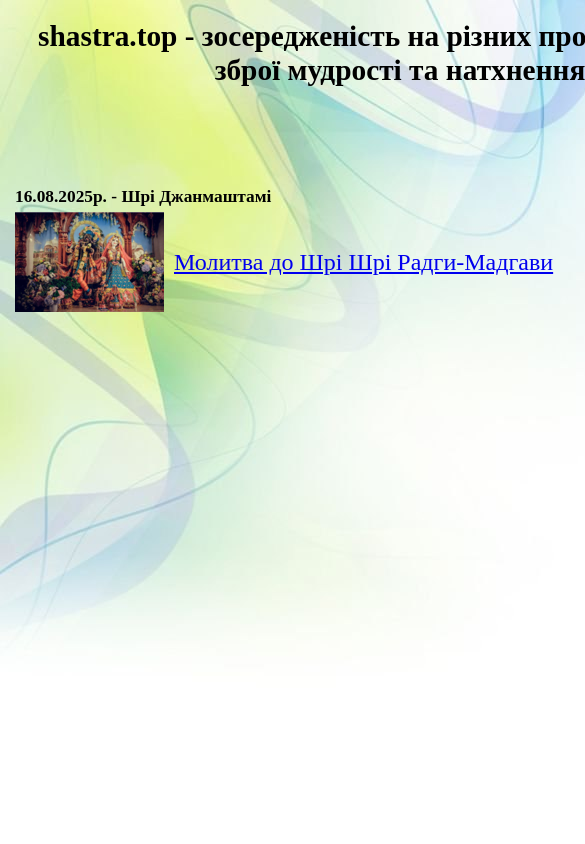
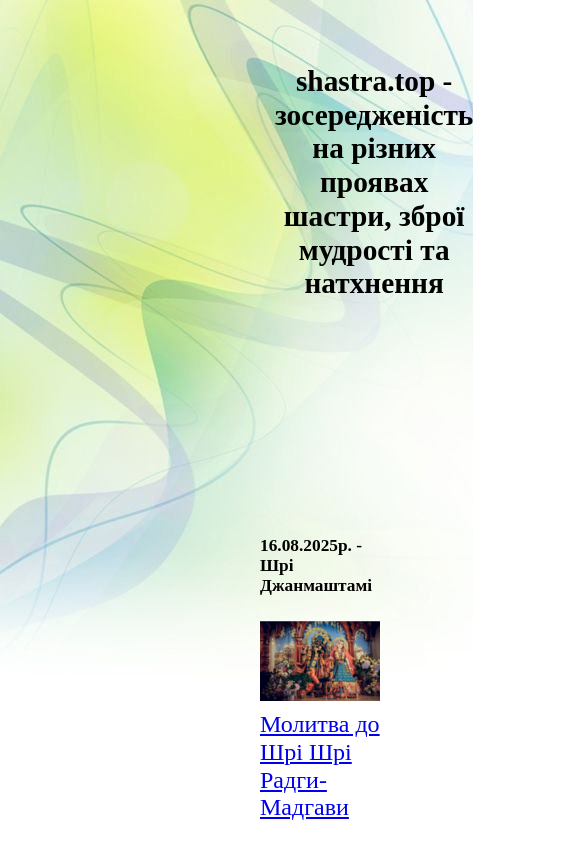
Before and after one commit to VnG18/vng18.github.io, a plain HTML site: page index.html in a window 390 px wide. Shown: the top 844 px of the page, 585 px wide, since content can reach past the window. Drawn offline with nearby package versions, Linux system fonts and the light colour scheme; a web font is replaced by a local one.

Commit message:
Update styles.css

```diff
--- a/css/styles.css
+++ b/css/styles.css
@@ -38,6 +38,11 @@ button {
   text-decoration: none;
 }
 
+img {
+  max-width: 100%;
+  height: auto;
+}
+
 /* ================== /reset the defaults ================== */
 
 /* ================== body ================== */
@@ -51,14 +56,14 @@ body {
 /* ================== /body ================== */
 
 /* ================== components ================== */
+
 .container {
-  width: 800px;
-  margin-left: auto;
-  margin-right: auto;
-  padding-left: 15px;
-  padding-right: 15px;
+  display: flex;
+  flex-wrap: wrap; /* Чтобы блоки переносились */
+  gap: 20px;
+  padding: 10px;
+  margin-left: 250px;
 }
-/* ================== components ================== */
 
 .header {
   font-size: 22pt;
@@ -66,6 +71,17 @@ body {
   text-align: center;
   margin-top: 20px;
   margin-bottom: 100px;
+}
+
+@media (max-width: 480px) {
+  header {
+    font-size: 18px;
+    padding: 15px;
+  }
+
+  .container {
+    flex-direction: column; /* в колонку на мобильных */
+  }
 }
 
 .post-date {
```
